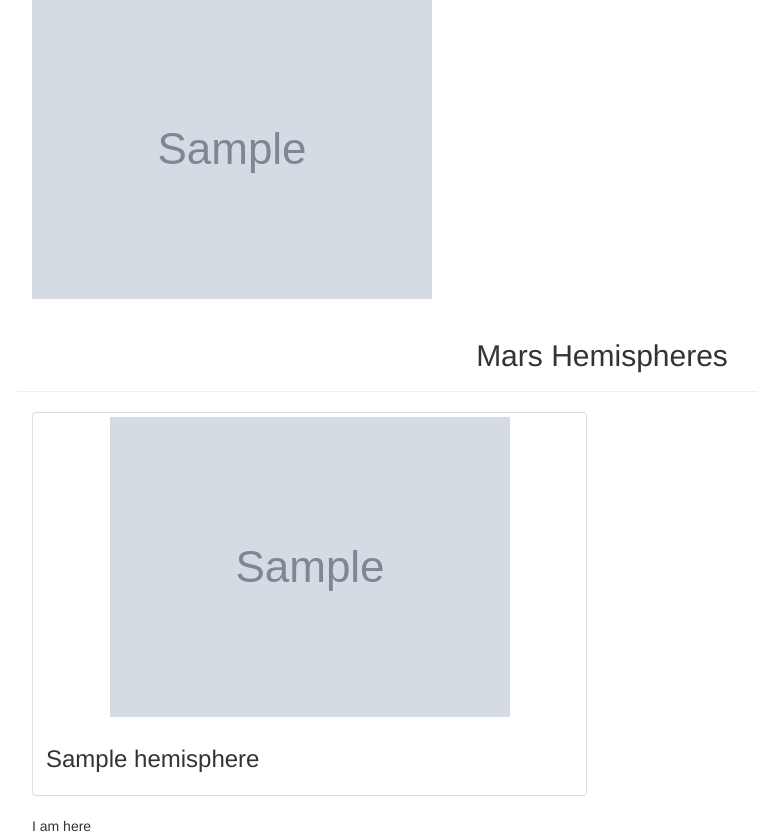
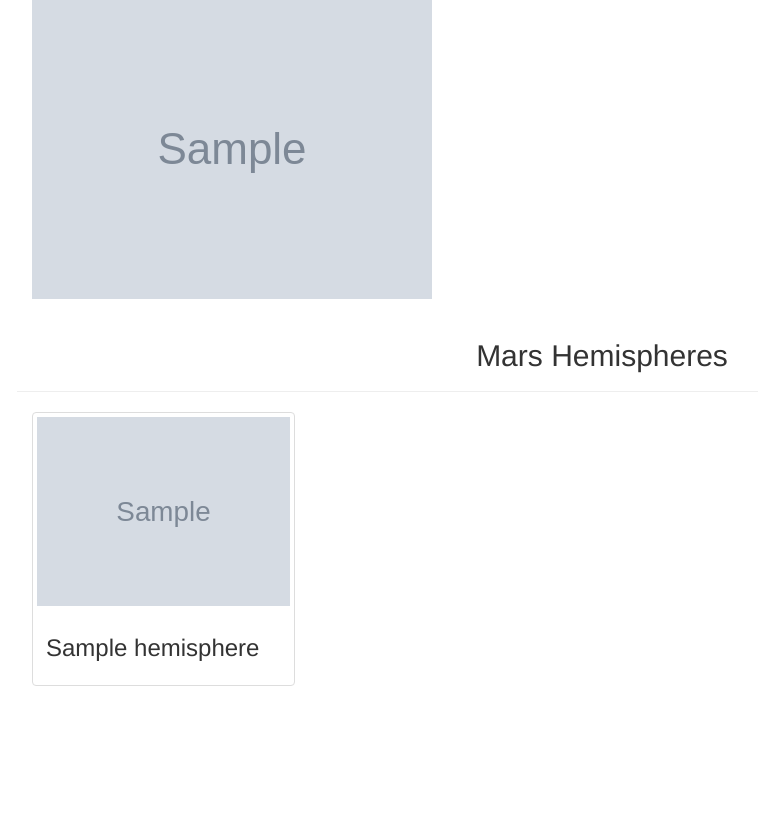
Before and after one commit to Comfort-Jolade/Mission-to-Mars, a Flask app: page / in a window 1280 px wide. Shown: the part 468-1304 px from the top of the page, without its empty margins (38-796 px from the left). After the commit the page ends 1154 px from the top, so only its background shows below. Run offline with Flask 2, Linux system fonts and the light colour scheme; grey boxes marked "Sample" are stand-in pictures; a database or web service that is not in the repository returns one stand-in record (values such as "Sample title"); some libraries are stand-ins or nearby versions.

Commit message:
working image webpage

```diff
--- a/templates/index.html
+++ b/templates/index.html
@@ -47,17 +47,21 @@
       <div class="page-header">
         <h2 class="text-center">Mars Hemispheres</h2>
       </div>
+      <div class="container">
+        <div class="row">
           {% for hemisphere in mars.hemispheres %}
-      <div class="col-md-6">
+          <div class="col-sm-3">
             <div class="thumbnail">
               <img src="{{hemisphere.img_url | default('static/images/error.png', true)}}" alt="...">
               <div class="caption">
                 <h3>{{hemisphere.title}}</h3>
               </div>
-        </div>I am here
+            </div>
           </div>
           {% endfor %}
         </div>
       </div>
+    </div>
+  </div>
 </body>
 </html>
```
Lines whose indentation alone changed are shown as unchanged.
